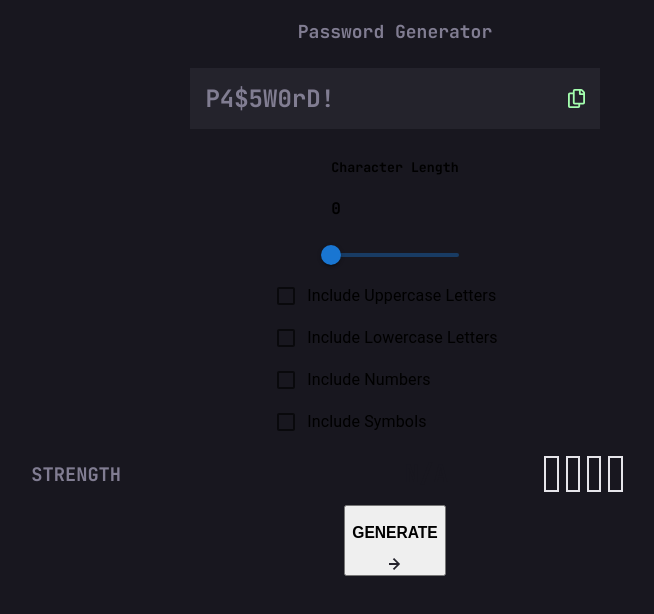
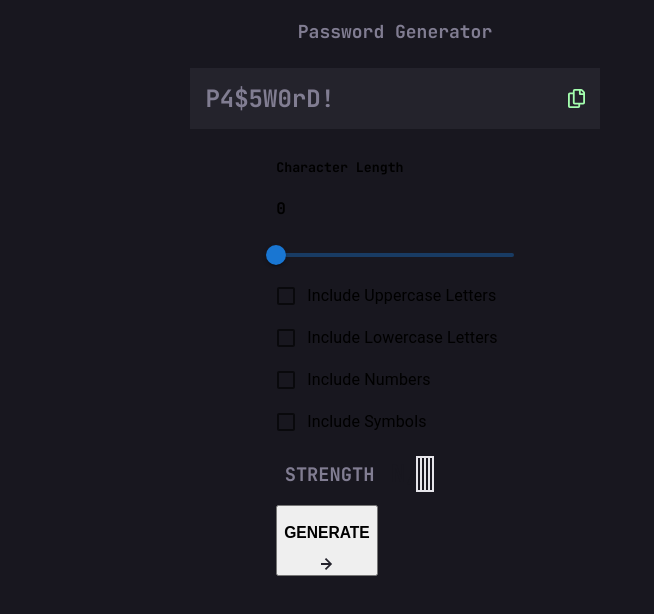
Before and after one commit to spomberg/password-generator, a React (Create React App) app: page / in a window 1280 px wide. Shown: the top 614 px of the page, without its empty margins (245-899 px from the left). Built offline with nearby package versions, Linux system fonts and the light colour scheme.

Commit message:
Create form div and move form components in there

```diff
--- a/src/App.js
+++ b/src/App.js
@@ -10,10 +10,12 @@ function App() {
     <div className='app'>
       <h1>Password Generator</h1>
       <TextField />
-      <Slider />
-      <Settings />
-      <StrengthMeter />
-      <GenerateButton />
+      <div className='form'>
+        <Slider />
+        <Settings />
+        <StrengthMeter />
+        <GenerateButton />
+      </div>
     </div>
   );
 }
```
